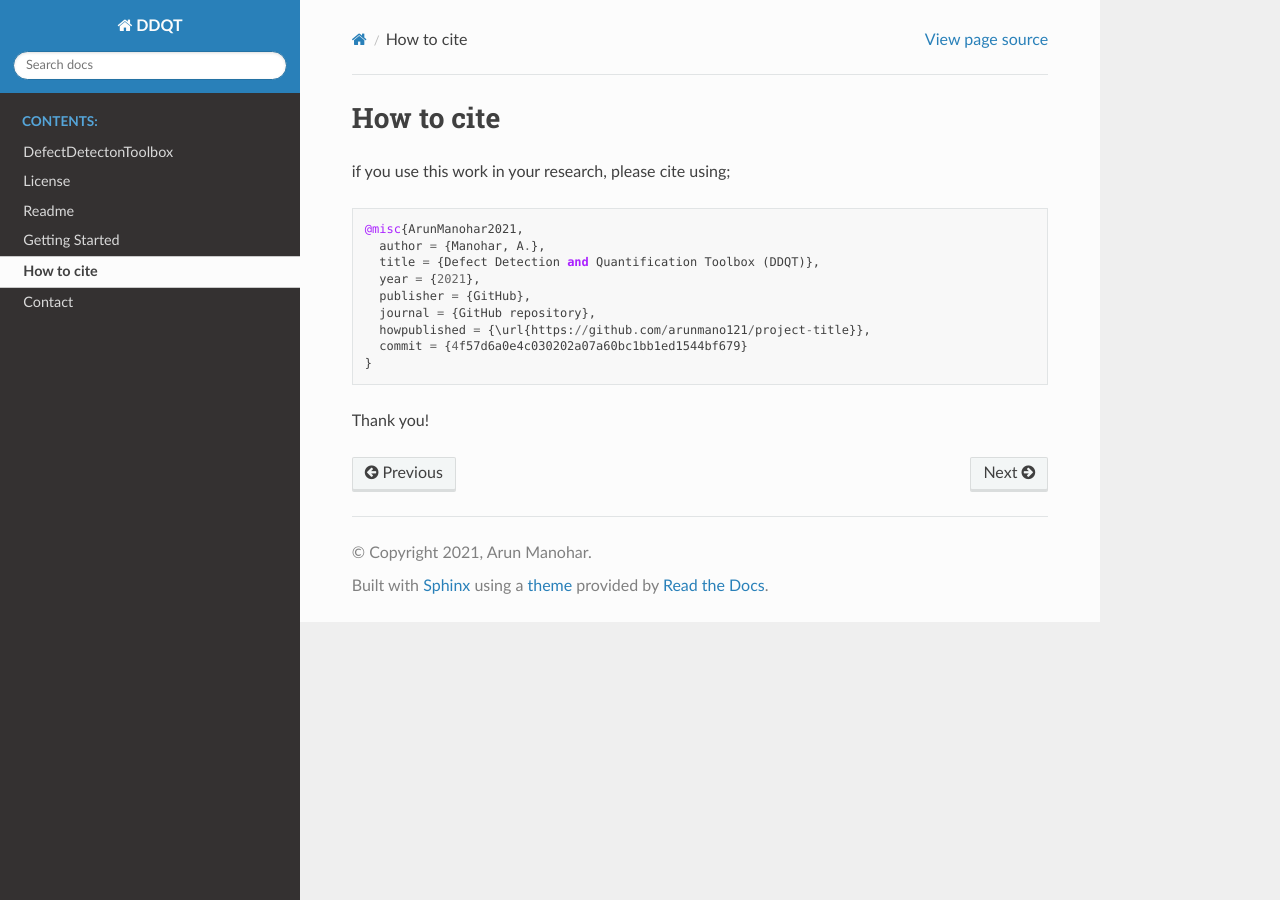
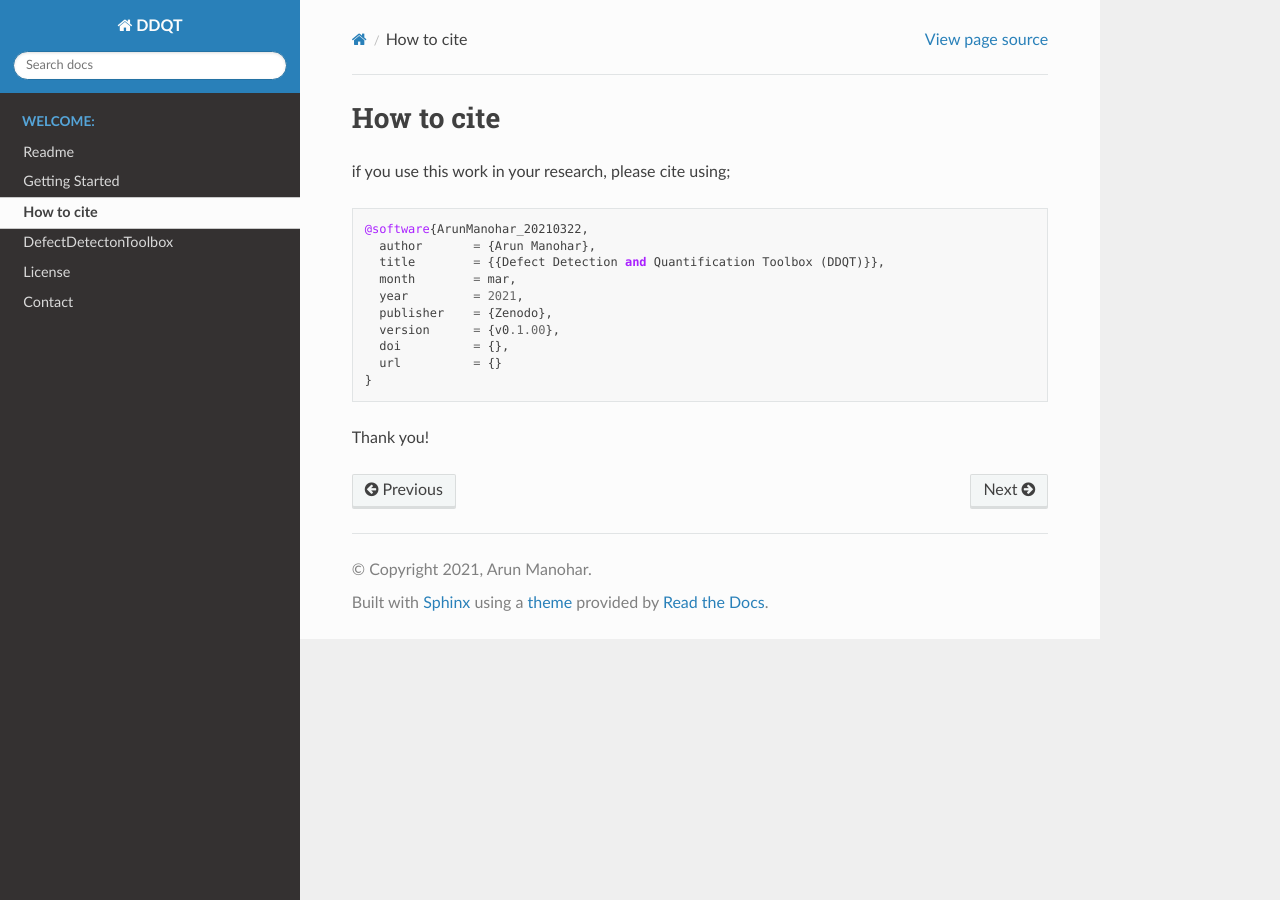
Before and after one commit to arunmano121/DDQT, a Sphinx documentation site: the page built from docs/citation.rst, in a window 1280 px wide. Built offline with Sphinx 7.4.7 and the Read the Docs theme 2.0.0, drawn with Linux system fonts in a browser that asks for light colours.

```diff
--- a/docs/citation.rst
+++ b/docs/citation.rst
@@ -5,14 +5,15 @@ if you use this work in your research, please cite using;
 
 ::
 
-    @misc{ArunManohar2021,
-      author = {Manohar, A.},
-      title = {Defect Detection and Quantification Toolbox (DDQT)},
-      year = {2021},
-      publisher = {GitHub},
-      journal = {GitHub repository},
-      howpublished = {\url{https://github.com/arunmano121/project-title}},
-      commit = {4f57d6a0e4c030202a07a60bc1bb1ed1544bf679}
+    @software{ArunManohar_20210322,
+      author       = {Arun Manohar},
+      title        = {{Defect Detection and Quantification Toolbox (DDQT)}},
+      month        = mar,
+      year         = 2021,
+      publisher    = {Zenodo},
+      version      = {v0.1.00},
+      doi          = {},
+      url          = {}
     }
 
 Thank you!
--- a/docs/index.rst
+++ b/docs/index.rst
@@ -1,16 +1,17 @@
-Defect Detection and Quantification Toolbox (DDQT) Documentation!
-=================================================================
+Defect Detection and Quantification Toolbox (DDQT)
+==================================================
 
 .. toctree::
    :maxdepth: 2
-   :caption: Contents:
+   :caption: Welcome:
 
-   modules
-   license
    readme
    getting_started
    citation
+   modules
+   license
    contact
+
 
 Indices and tables
 ==================
```
Also changed, not shown: docs/readme.rst (+17 -0 lines).
